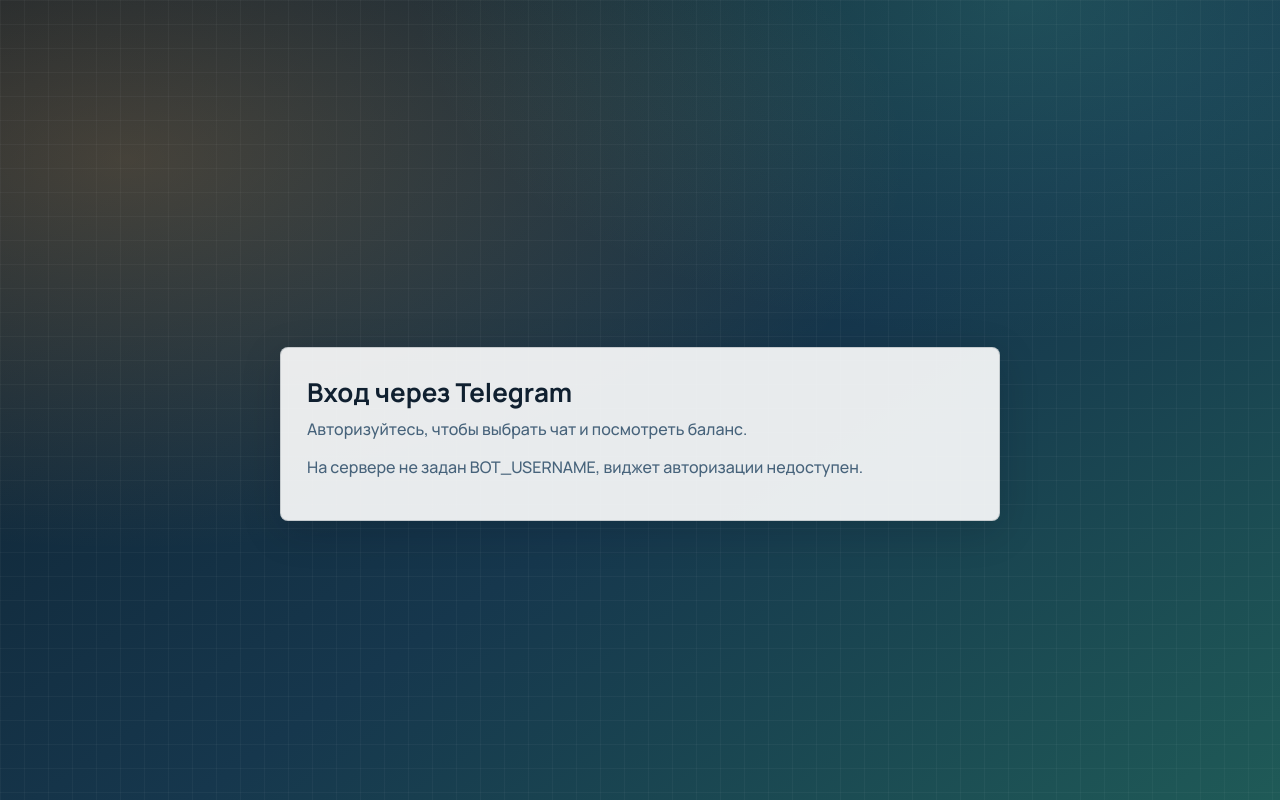
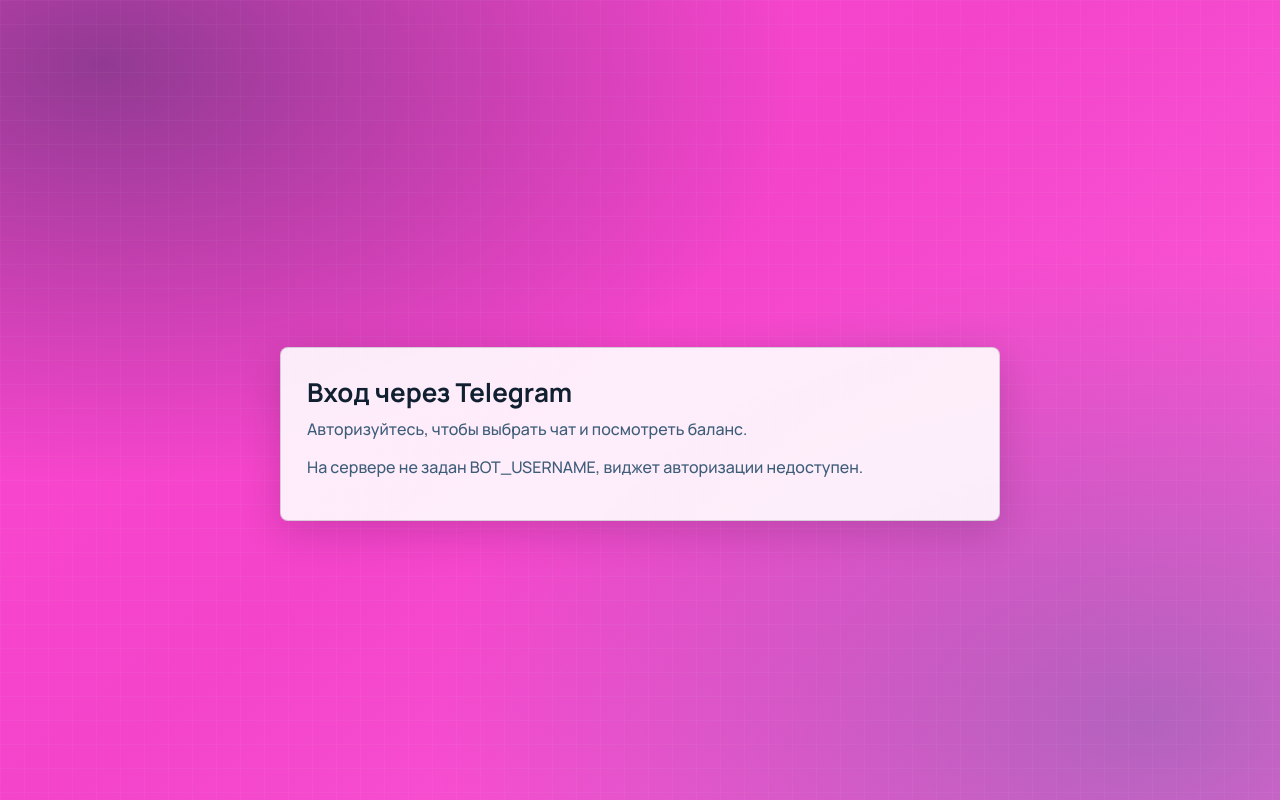
Before and after one commit to iReink/UDB_bot, a FastAPI app: page / in a window 1280 px wide. Run offline with FastAPI, Linux system fonts and the light colour scheme.

Commit message:
Обновлен стиль с accent #FF47D1 и подсказка по Bot domain invalid

```diff
--- a/web/static/app.js
+++ b/web/static/app.js
@@ -12,6 +12,27 @@ const chatList = document.getElementById("chatList");
 const tgAuthWidget = document.getElementById("tgAuthWidget");
 
 let widgetRendered = false;
+
+function hostLooksLikeIp(host) {
+    return /^(?:\d{1,3}\.){3}\d{1,3}$/.test(host);
+}
+
+function getTelegramDomainHint() {
+    const host = window.location.hostname;
+    const hints = [];
+
+    if (hostLooksLikeIp(host)) {
+        hints.push("Открыт IP-адрес. Для Telegram Login нужен домен.");
+    }
+
+    const isLocalhost = host === "localhost" || host === "127.0.0.1";
+    if (!isLocalhost && window.location.protocol !== "https:") {
+        hints.push("Для Telegram Login нужен HTTPS.");
+    }
+
+    hints.push("Проверьте в BotFather: /setdomain -> ваш домен.");
+    return hints.join(" ");
+}
 
 function setHidden(element, hidden) {
     if (hidden) {
@@ -67,7 +88,7 @@ function renderAuthWidget() {
         authHint.textContent = "На сервере не задан BOT_USERNAME, виджет авторизации недоступен.";
         return;
     }
-    authHint.textContent = "";
+    authHint.textContent = getTelegramDomainHint();
 
     const script = document.createElement("script");
     script.async = true;
--- a/web/static/styles.css
+++ b/web/static/styles.css
@@ -1,15 +1,17 @@
 @import url("https://fonts.googleapis.com/css2?family=Manrope:wght@500;700;800&display=swap");
 
 :root {
-    --bg-0: #0d1d2a;
-    --bg-1: #16374d;
-    --bg-2: #1f5a57;
+    --accent: #ff47d1;
+    --accent-strong: #de33b5;
+    --accent-soft: #ff9be9;
+
+    --bg-ink: #0f2b43;
+    --bg-teal: #1d6f88;
+
     --card: rgba(255, 255, 255, 0.9);
     --ink: #102030;
-    --muted: #47637b;
+    --muted: #3d5d79;
     --line: rgba(16, 32, 48, 0.16);
-    --accent: #f2a24f;
-    --accent-strong: #e88a27;
 }
 
 * {
@@ -26,10 +28,11 @@ html, body {
 
 body {
     position: relative;
+    background-color: var(--accent);
     background:
-        radial-gradient(1200px 600px at 10% 20%, rgba(242, 162, 79, 0.24), transparent 65%),
-        radial-gradient(900px 500px at 80% 0%, rgba(76, 193, 167, 0.2), transparent 68%),
-        linear-gradient(145deg, var(--bg-0), var(--bg-1) 55%, var(--bg-2));
+        radial-gradient(1000px 600px at 8% 8%, rgba(14, 43, 72, 0.45), transparent 70%),
+        radial-gradient(1000px 650px at 90% 90%, rgba(28, 111, 136, 0.33), transparent 72%),
+        linear-gradient(140deg, var(--accent) 0%, #f344ca 45%, #ff61db 100%);
 }
 
 .backdrop {
@@ -61,6 +64,7 @@ body {
 .brand {
     font-weight: 800;
     letter-spacing: 0;
+    color: var(--accent-strong);
 }
 
 .header-controls {
@@ -97,6 +101,11 @@ body {
     cursor: pointer;
 }
 
+.ghost-btn:hover {
+    border-color: var(--accent-strong);
+    color: var(--accent-strong);
+}
+
 .app-main {
     min-height: 100vh;
     display: flex;
@@ -129,7 +138,7 @@ body {
 
 .hint {
     margin-top: 14px;
-    color: #9c2b27;
+    color: #7f1e55;
 }
 
 .status-card p {
@@ -188,7 +197,7 @@ body {
 
 .chat-row:hover {
     border-color: var(--accent-strong);
-    background: #fff8ef;
+    background: #fff3fc;
 }
 
 .hidden {
```
Also changed, not shown: README.md.
